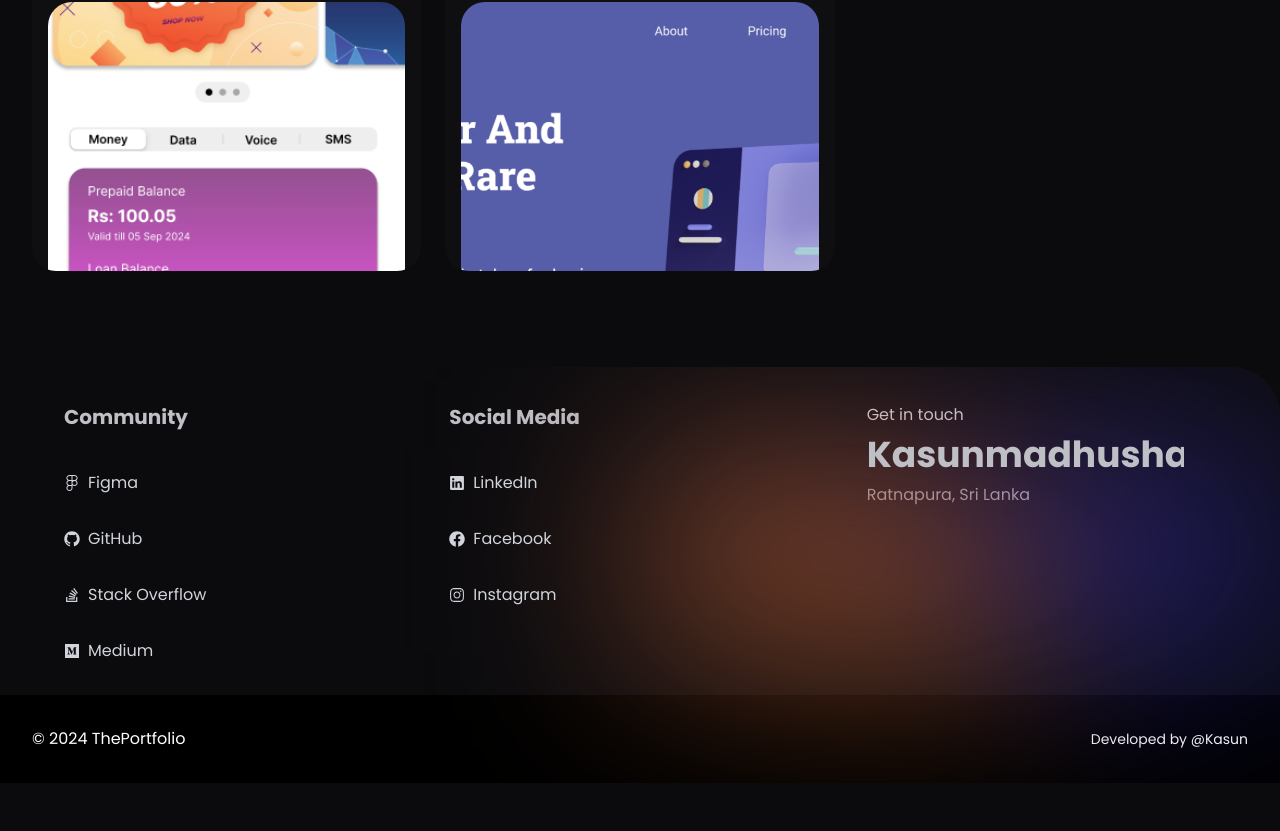
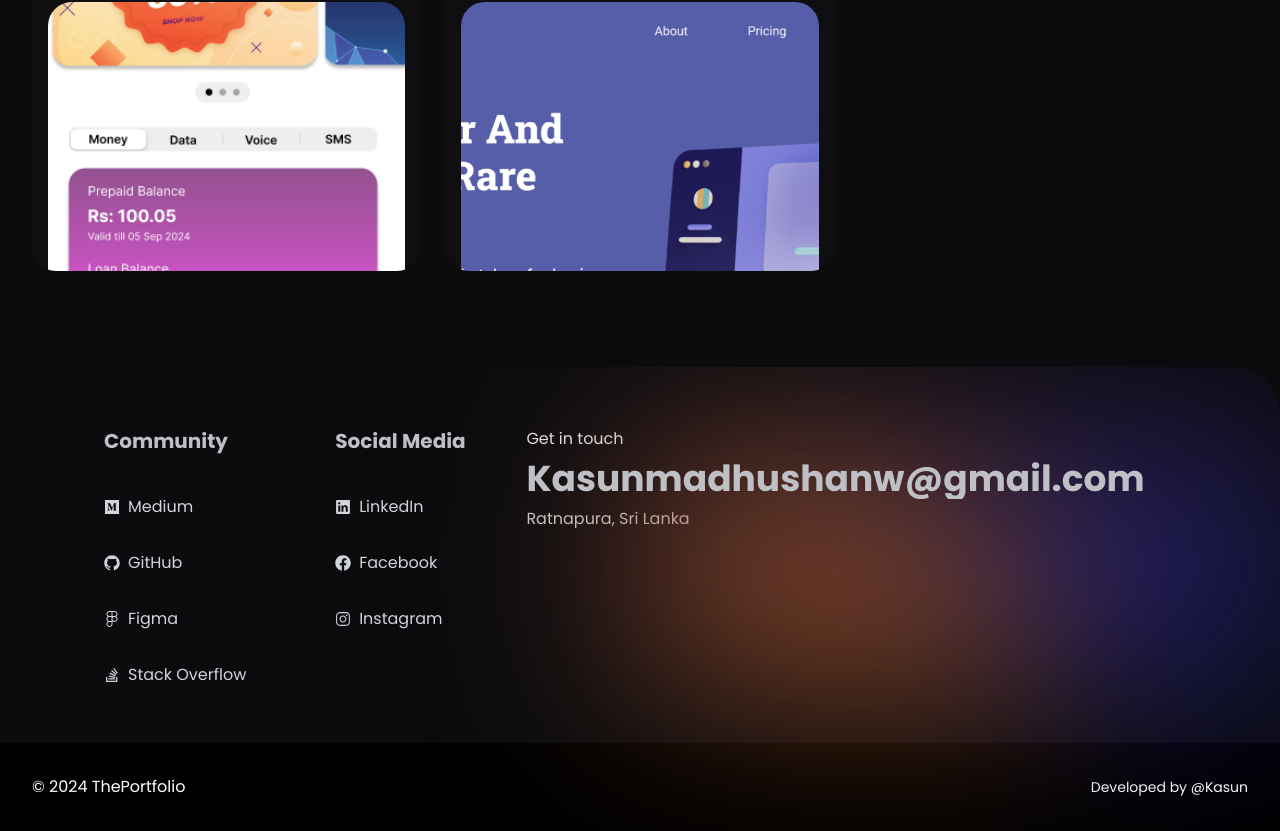
Before and after one commit to KAXUN01/My-Portfolio, a Next.js app: page / in a window 1280 px wide. Shown: the part 4164-4995 px from the top of the page. Before the commit the page ends 4947 px from the top, so only its background shows below. Built offline with nearby package versions, Linux system fonts and the light colour scheme.

Commit message:
update contact us component

```diff
--- a/src/components/contact-us.tsx
+++ b/src/components/contact-us.tsx
@@ -10,18 +10,18 @@ export const ContactUs = () => {
     <motion.section className="relative">
       <span className="blob size-1/2 absolute top-20 right-0 blur-[100px]" />
       <div className="p-4 md:p-8 md:px-16">
-        <div className="grid md:grid-cols-3 gap-1 md:pt-1 mt-auto">
+        <div className="grid md:grid-cols-5 gap-1 md:pt-1 mt-auto">
           {/* Community Links Section */}
-          <div className="flex flex-col items-start space-y-6 md:space-y-0 md:gap-8">
+          <div className="flex flex-col items-start space-y-6 py-6 md:space-y-0 px-10 md:gap-8">
             <h3 className="text-xl font-bold mb-2">Community</h3>
             <a
-              href="https://www.figma.com/@kaxun"
+              href="https://medium.com/@kaxun"
               target="_blank"
               rel="noopener noreferrer"
               className="flex items-center space-x-2 text-gray-300 hover:text-white transition transform hover:scale-105"
             >
-              <FaFigma />
-              <span>Figma</span>
+              <FaMedium />
+              <span>Medium</span>
             </a>
             <a
               href="https://github.com/KAXUN01"
@@ -33,6 +33,15 @@ export const ContactUs = () => {
               <span>GitHub</span>
             </a>
             <a
+              href="https://www.figma.com/@kaxun"
+              target="_blank"
+              rel="noopener noreferrer"
+              className="flex items-center space-x-2 text-gray-300 hover:text-white transition transform hover:scale-105"
+            >
+              <FaFigma />
+              <span>Figma</span>
+            </a>
+            <a
               href="https://stackoverflow.com/users/21034982/kaxun"
               target="_blank"
               rel="noopener noreferrer"
@@ -41,19 +50,10 @@ export const ContactUs = () => {
               <FaStackOverflow />
               <span>Stack Overflow</span>
             </a>
-            <a
-              href="https://medium.com/@kaxun"
-              target="_blank"
-              rel="noopener noreferrer"
-              className="flex items-center space-x-2 text-gray-300 hover:text-white transition transform hover:scale-105"
-            >
-              <FaMedium />
-              <span>Medium</span>
-            </a>
           </div>
 
           {/* Social Media Links Section */}
-          <div className="flex flex-col items-start space-y-6 md:space-y-0 md:gap-8">
+          <div className="flex flex-col items-start space-y-6 md:space-y-0 px-10 py-6 md:gap-8">
             <h3 className="text-xl font-bold mb-2">Social Media</h3>
             <a
               href="https://www.linkedin.com/in/kaxun01/"
@@ -85,12 +85,12 @@ export const ContactUs = () => {
           </div>
 
           {/* Email Section */}
-          <div className="flex flex-col px-4 md:px-8">
+          <div className="flex flex-col items-start px-10 md:px-0 py-6 md:w-full">
             <div className="pb-4">
               <Transition>
                 <span className="text-white/90">Get in touch</span>
               </Transition>
-              <div className="text-2xl md:text-4xl font-bold py-2">
+              <div className="text-2xl md:text-4xl font-bold py-2 break-words">
                 <Transition>
                   <TextReveal>Kasunmadhushanw@gmail.com</TextReveal>
                 </Transition>
```
